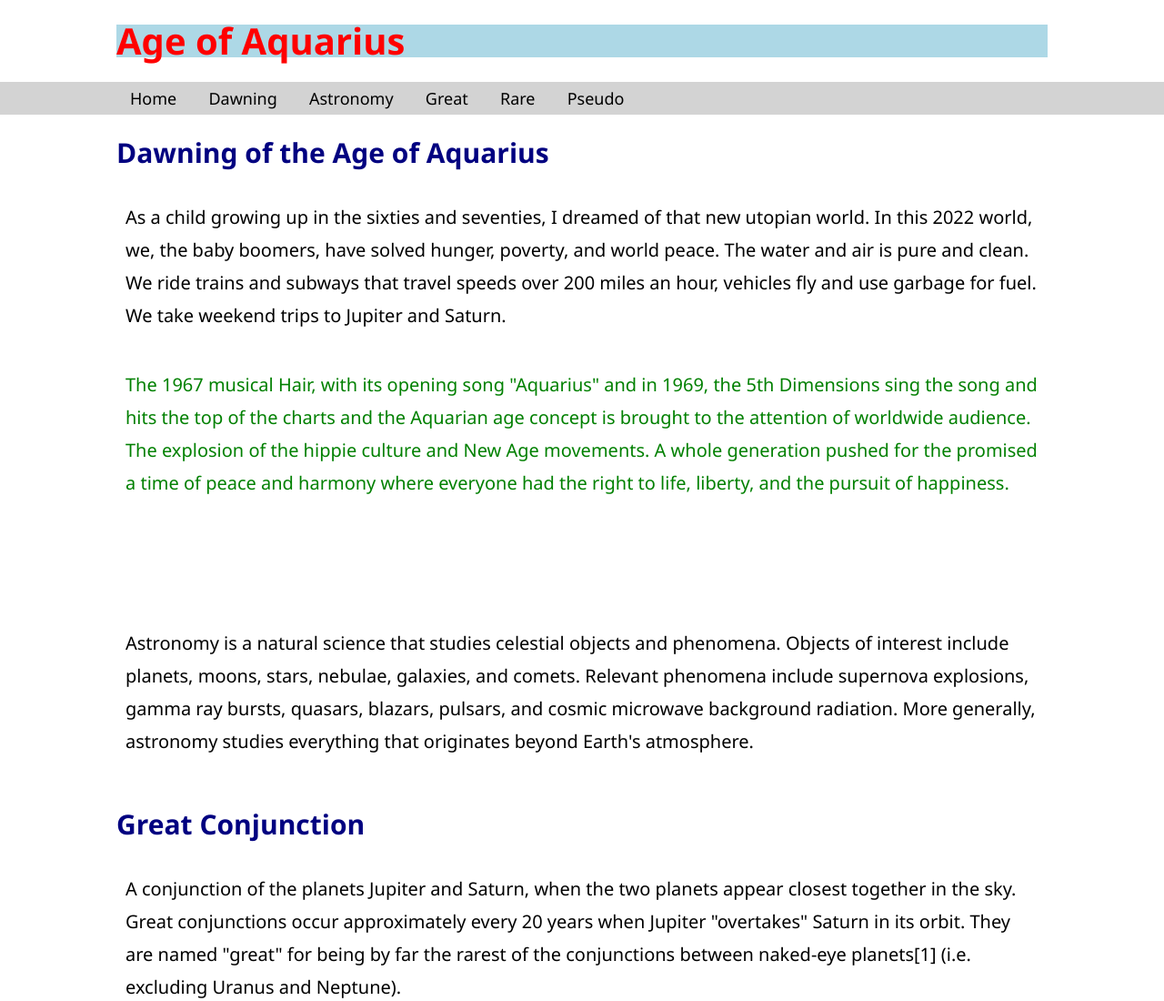
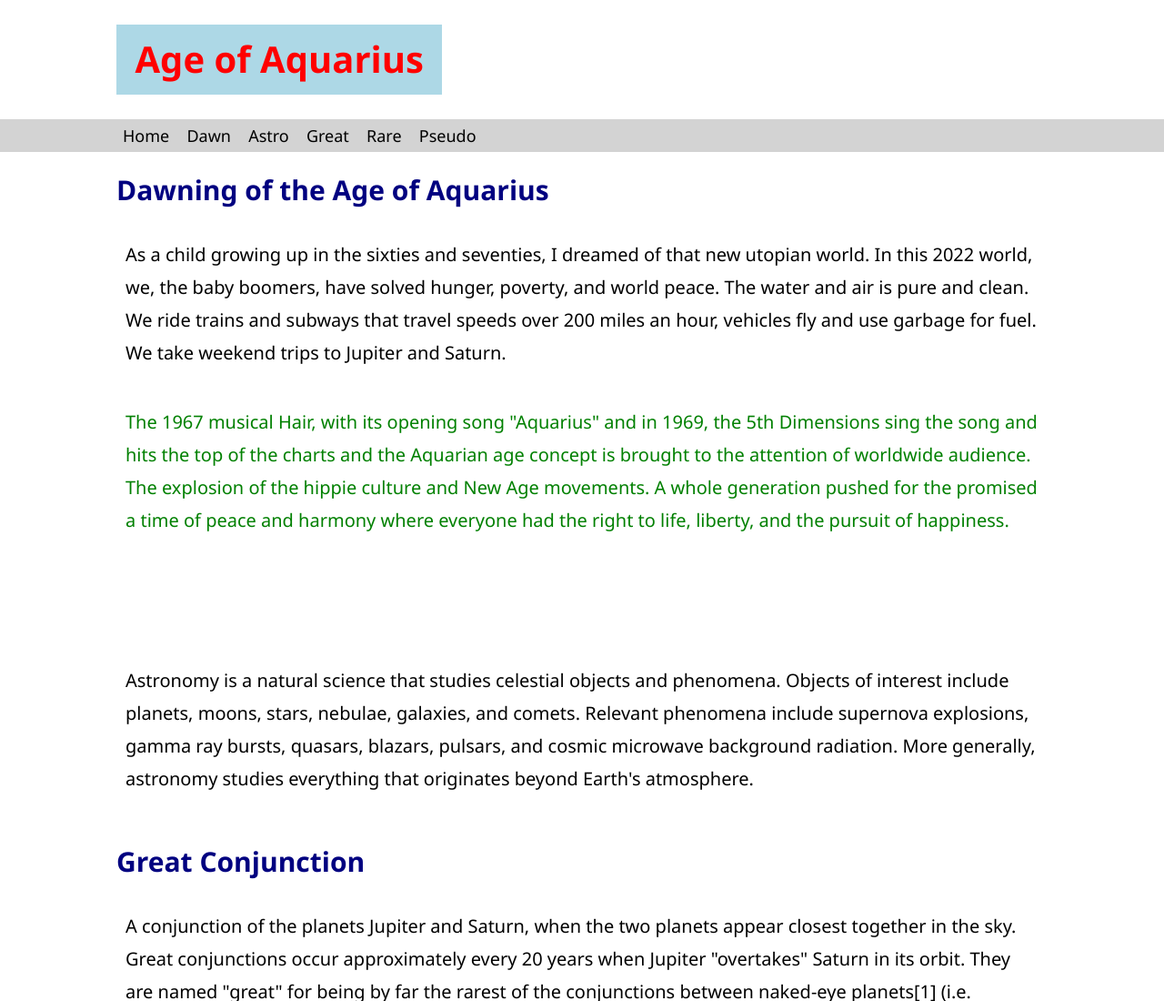
Before and after one commit to KC-CG-Oct-2021/assignment-4-html-me-something-Arionly, a website: page index.html in a window 1280 px wide. Shown: the top 1100 px of the page at 91% size. Drawn offline with Linux system fonts and the light colour scheme.

Commit message:
nav appearance

```diff
--- a/index.html
+++ b/index.html
@@ -14,8 +14,8 @@
        <div class="container">
          <ul>
            <li><a href="#">Home</a></li>
-           <li><a href="#">Dawning</a></li>
-           <li><a href="#">Astronomy</a></li>
+           <li><a href="#">Dawn</a></li>
+           <li><a href="#">Astro</a></li>
            <li><a href="#">Great</a></li>
            <li><a href="#">Rare</a></li>
            <li><a href="#">Pseudo</a></li>
--- a/styles.css
+++ b/styles.css
@@ -8,13 +8,13 @@ body {
 }
 .container {width: 80%; margin: auto; overflow: hidden;}
 .funParagraph#testP{color: green;}
-#mainHeading {background: lightblue; color: red;}
+#mainHeading {background: lightblue; color: red; max-width: fit-content; padding: 2%;}
 #mainNav{background: lightgray; color: black;}
 #mainNav ul{
     padding: 0; margin: 0; list-style: none;
 }
 #mainNav li{
-    display: inline; padding: 5px 15px;
+    display: inline; padding: 5px 7px;
 }
 #mainNav a{
     color: black; text-decoration: none; font-size: 18px;
```
